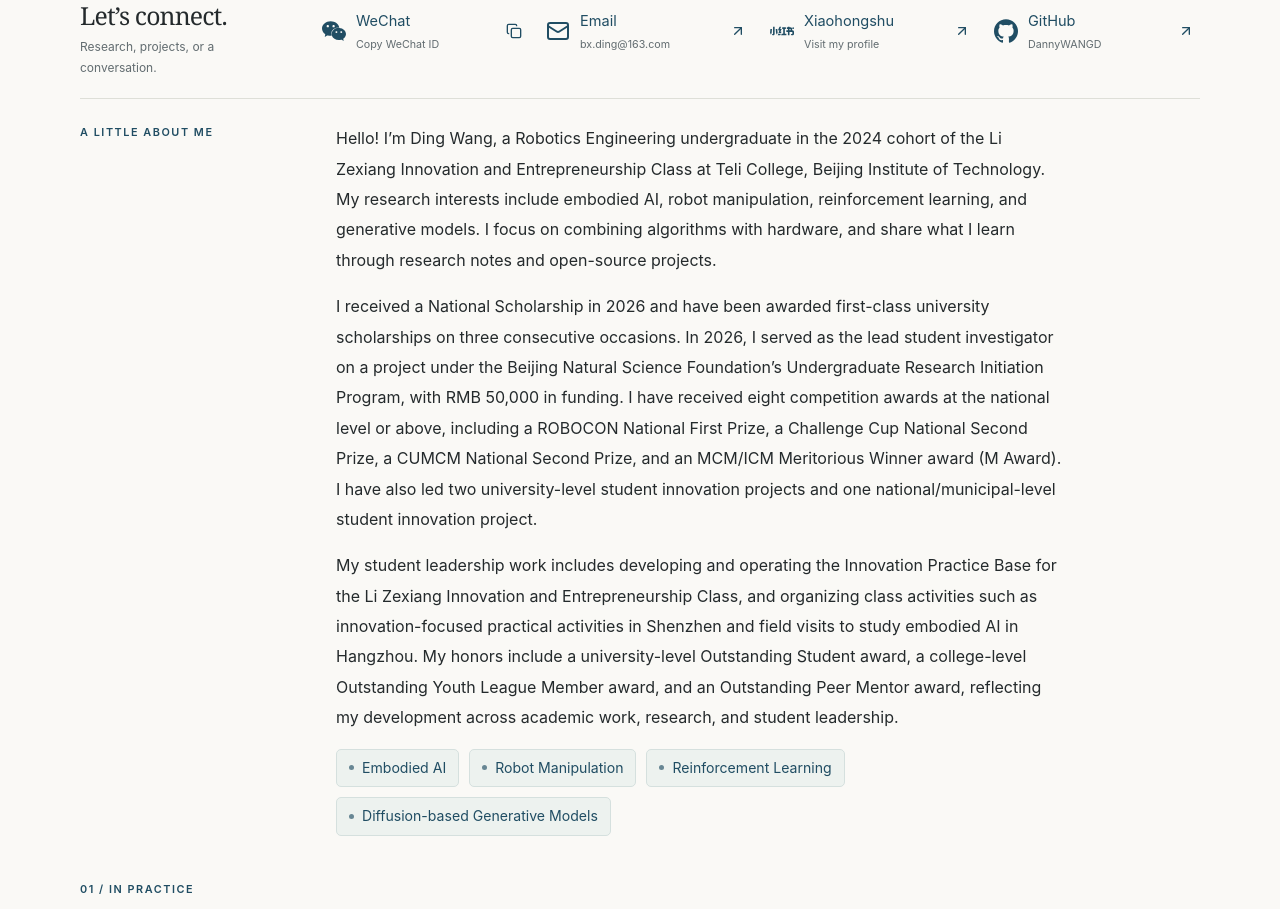
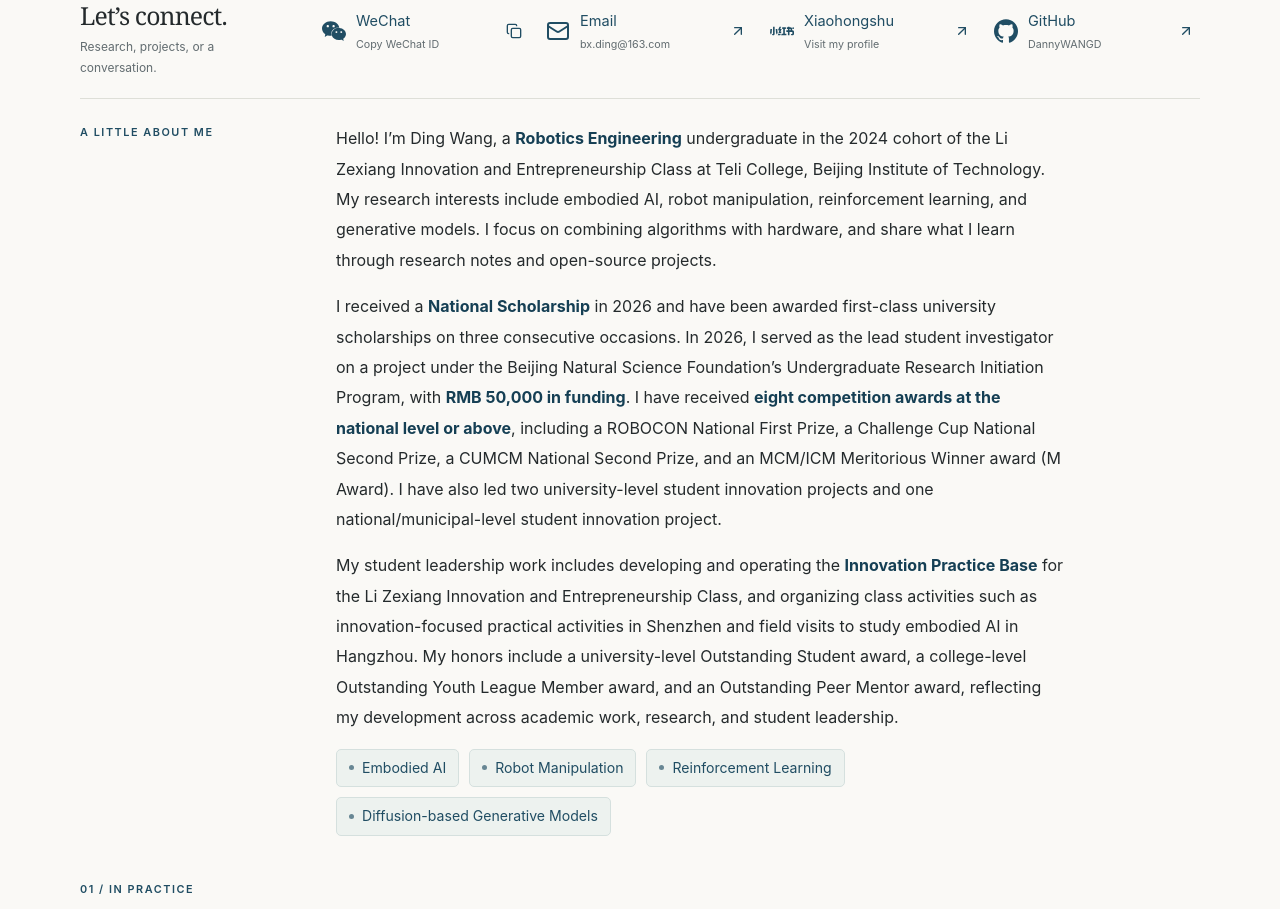
Before and after one commit to DannyWANGD/DannyWANGD.github.io, a React (Vite) app: page / in a window 1280 px wide. Shown: the part 520-1429 px from the top of the page. Built offline with nearby package versions, Linux system fonts and the light colour scheme.

Commit message:
style: emphasize key biography details in sampled deep blue

```diff
--- a/src/data/profile.json
+++ b/src/data/profile.json
@@ -6,9 +6,9 @@
   "college": "Teli College · Li Zexiang Innovation and Entrepreneurship Class",
   "headline": "Learning to build robots that understand the world.",
   "bio": [
-    "Hello! I’m Ding Wang, a Robotics Engineering undergraduate in the 2024 cohort of the Li Zexiang Innovation and Entrepreneurship Class at Teli College, Beijing Institute of Technology. My research interests include embodied AI, robot manipulation, reinforcement learning, and generative models. I focus on combining algorithms with hardware, and share what I learn through research notes and open-source projects.",
-    "I received a National Scholarship in 2026 and have been awarded first-class university scholarships on three consecutive occasions. In 2026, I served as the lead student investigator on a project under the Beijing Natural Science Foundation’s Undergraduate Research Initiation Program, with RMB 50,000 in funding. I have received eight competition awards at the national level or above, including a ROBOCON National First Prize, a Challenge Cup National Second Prize, a CUMCM National Second Prize, and an MCM/ICM Meritorious Winner award (M Award). I have also led two university-level student innovation projects and one national/municipal-level student innovation project.",
-    "My student leadership work includes developing and operating the Innovation Practice Base for the Li Zexiang Innovation and Entrepreneurship Class, and organizing class activities such as innovation-focused practical activities in Shenzhen and field visits to study embodied AI in Hangzhou. My honors include a university-level Outstanding Student award, a college-level Outstanding Youth League Member award, and an Outstanding Peer Mentor award, reflecting my development across academic work, research, and student leadership."
+    "Hello! I’m Ding Wang, a **Robotics Engineering** undergraduate in the 2024 cohort of the Li Zexiang Innovation and Entrepreneurship Class at Teli College, Beijing Institute of Technology. My research interests include embodied AI, robot manipulation, reinforcement learning, and generative models. I focus on combining algorithms with hardware, and share what I learn through research notes and open-source projects.",
+    "I received a **National Scholarship** in 2026 and have been awarded first-class university scholarships on three consecutive occasions. In 2026, I served as the lead student investigator on a project under the Beijing Natural Science Foundation’s Undergraduate Research Initiation Program, with **RMB 50,000 in funding**. I have received **eight competition awards at the national level or above**, including a ROBOCON National First Prize, a Challenge Cup National Second Prize, a CUMCM National Second Prize, and an MCM/ICM Meritorious Winner award (M Award). I have also led two university-level student innovation projects and one national/municipal-level student innovation project.",
+    "My student leadership work includes developing and operating the **Innovation Practice Base** for the Li Zexiang Innovation and Entrepreneurship Class, and organizing class activities such as innovation-focused practical activities in Shenzhen and field visits to study embodied AI in Hangzhou. My honors include a university-level Outstanding Student award, a college-level Outstanding Youth League Member award, and an Outstanding Peer Mentor award, reflecting my development across academic work, research, and student leadership."
   ],
   "avatar": "/images/avatar.webp",
   "avatarAlt": "蓝色山水与月光的水彩画，Ding Wang 的个人标识",
@@ -56,9 +56,9 @@
       "college": "特立书院 · 李泽湘双创班",
       "headline": "学习构建能够理解世界的机器人。",
       "bio": [
-        "Hello! 我是王玎，北京理工大学特立书院机器人工程（李泽湘双创班）2024 级本科生，研究兴趣包括具身智能、机器人操作、强化学习与生成模型。我关注算法与硬件的结合，并通过研究笔记和开源项目分享学习与实践。",
-        "学业成绩优异，2026年获国家奖学金，连续三次获评校级一等奖学金。科研竞赛成果丰硕，2026年作为第一负责人主持北京市自然科学基金本科生启研计划项目，获5万元资助；累计斩获ROBOCON国一、挑战杯国二、数模国赛国二、美赛M奖等国家级以上奖项8项；主持校级大创项目2项、国创市创项目1项。",
-        "学生工作履职得力，建设运营“李泽湘双创班创新实践基地”，组织深圳科创实践、杭州具身智能调研等多项班级实践活动。获评校级优秀学生、院级优秀团员、优秀朋辈导师等荣誉，综合素养全面。"
+        "Hello! 我是王玎，北京理工大学特立书院**机器人工程**（李泽湘双创班）2024 级本科生，研究兴趣包括具身智能、机器人操作、强化学习与生成模型。我关注算法与硬件的结合，并通过研究笔记和开源项目分享学习与实践。",
+        "学业成绩优异，2026年获**国家奖学金**，连续三次获评校级一等奖学金。科研竞赛成果丰硕，2026年作为第一负责人主持北京市自然科学基金本科生启研计划项目，获**5万元资助**；累计斩获ROBOCON国一、挑战杯国二、数模国赛国二、美赛M奖等**国家级以上奖项8项**；主持校级大创项目2项、国创市创项目1项。",
+        "学生工作履职得力，建设运营“李泽湘双创班**创新实践基地**”，组织深圳科创实践、杭州具身智能调研等多项班级实践活动。获评校级优秀学生、院级优秀团员、优秀朋辈导师等荣誉，综合素养全面。"
       ],
       "heroImageAlt": "Ding Wang 在机器人比赛场地的个人照片",
       "interests": [
--- a/src/index.css
+++ b/src/index.css
@@ -80,6 +80,7 @@ img { display: block; max-width: 100%; }
 .intro-section > div { max-width: 730px; min-width: 0; }
 .intro-copy { max-width: 730px; font-size: 1rem; line-height: 1.9; }
 .intro-copy + .intro-copy { margin-top: 16px; }
+.intro-copy strong { color: #153f54; font-weight: 700; font-synthesis: weight; }
 .research-interests { display: flex; flex-wrap: wrap; gap: 10px; list-style: none; padding: 0; margin: 16px 0 0; }
 .research-interests li { display: inline-flex; align-items: center; gap: 8px; padding: 7px 12px; border: 1px solid #d5e0de; border-radius: 5px; background: #edf2ef; color: var(--accent); font-size: .88rem; line-height: 1.6; }
 .research-interests li::before { content: ''; width: 5px; height: 5px; flex-shrink: 0; border-radius: 50%; background: currentColor; opacity: .65; }
--- a/src/pages/Home.tsx
+++ b/src/pages/Home.tsx
@@ -10,6 +10,12 @@ import SiteImage from '../components/SiteImage';
 import ContactLinks from '../components/ContactLinks';
 import useLanguage from '../hooks/useLanguage';
 import { localize } from '../i18n/context';
+
+function BiographyParagraph({ text }: { text: string }) {
+  return <p className="intro-copy">{text.split(/(\*\*[^*]+\*\*)/g).map((part, index) =>
+    part.startsWith('**') && part.endsWith('**') ? <strong key={index}>{part.slice(2, -2)}</strong> : part
+  )}</p>;
+}
 
 export default function Home() {
   const { language, t } = useLanguage();
@@ -36,7 +42,7 @@ export default function Home() {
     <section className="intro-section" aria-label={t.home.about}>
       <p className="eyebrow">{t.home.aboutEyebrow}</p>
       <div>
-        {profile.bio.map((paragraph, index) => <p className="intro-copy" key={index}>{paragraph}</p>)}
+        {profile.bio.map((paragraph, index) => <BiographyParagraph key={index} text={paragraph} />)}
         <ul className="research-interests" aria-label={t.home.interests}>
           {profile.interests.map(interest => <li key={interest}>{interest}</li>)}
         </ul>
```
Also changed, not shown: 2 other files (tests, documents, lock files or other folders).
